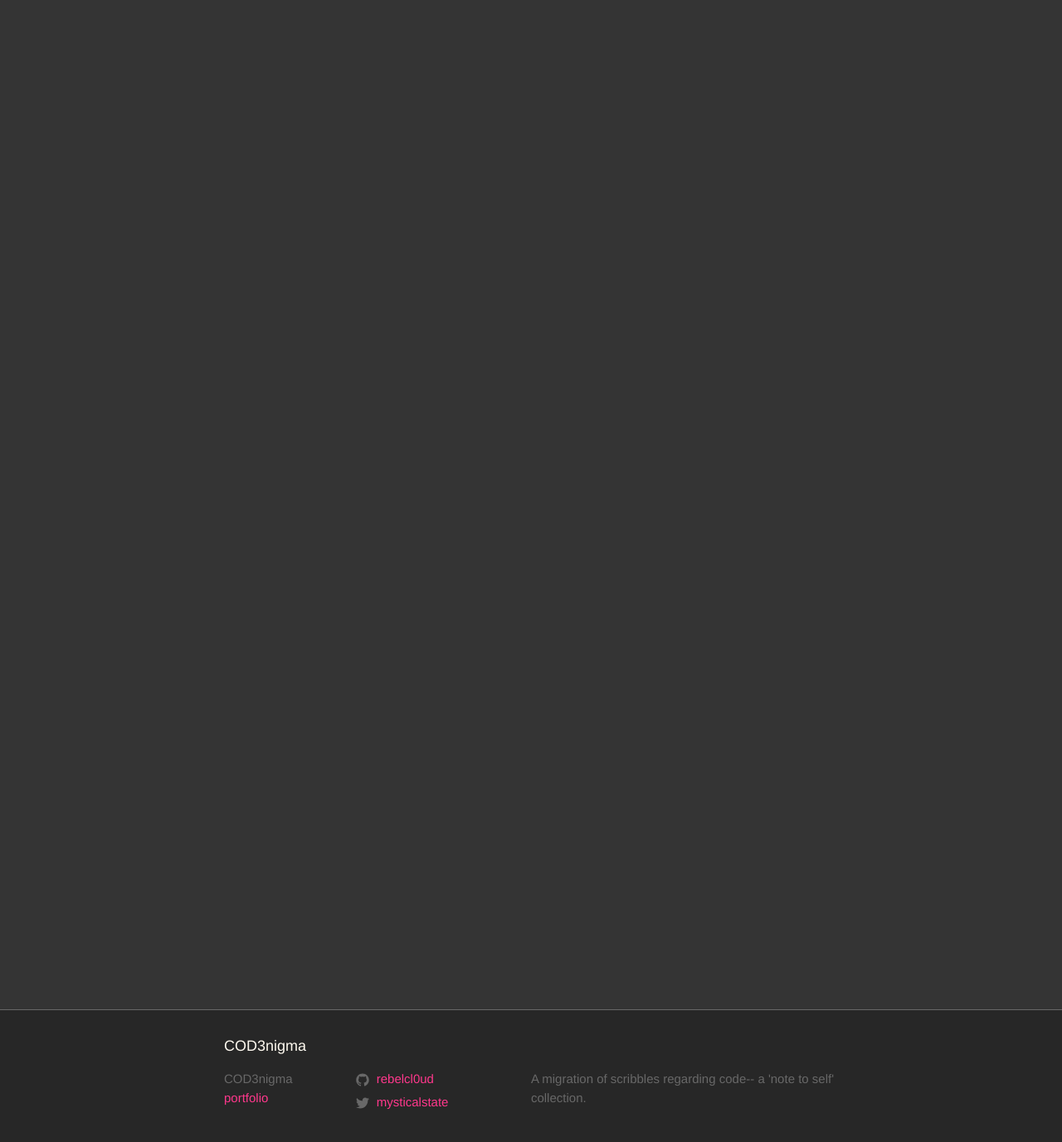
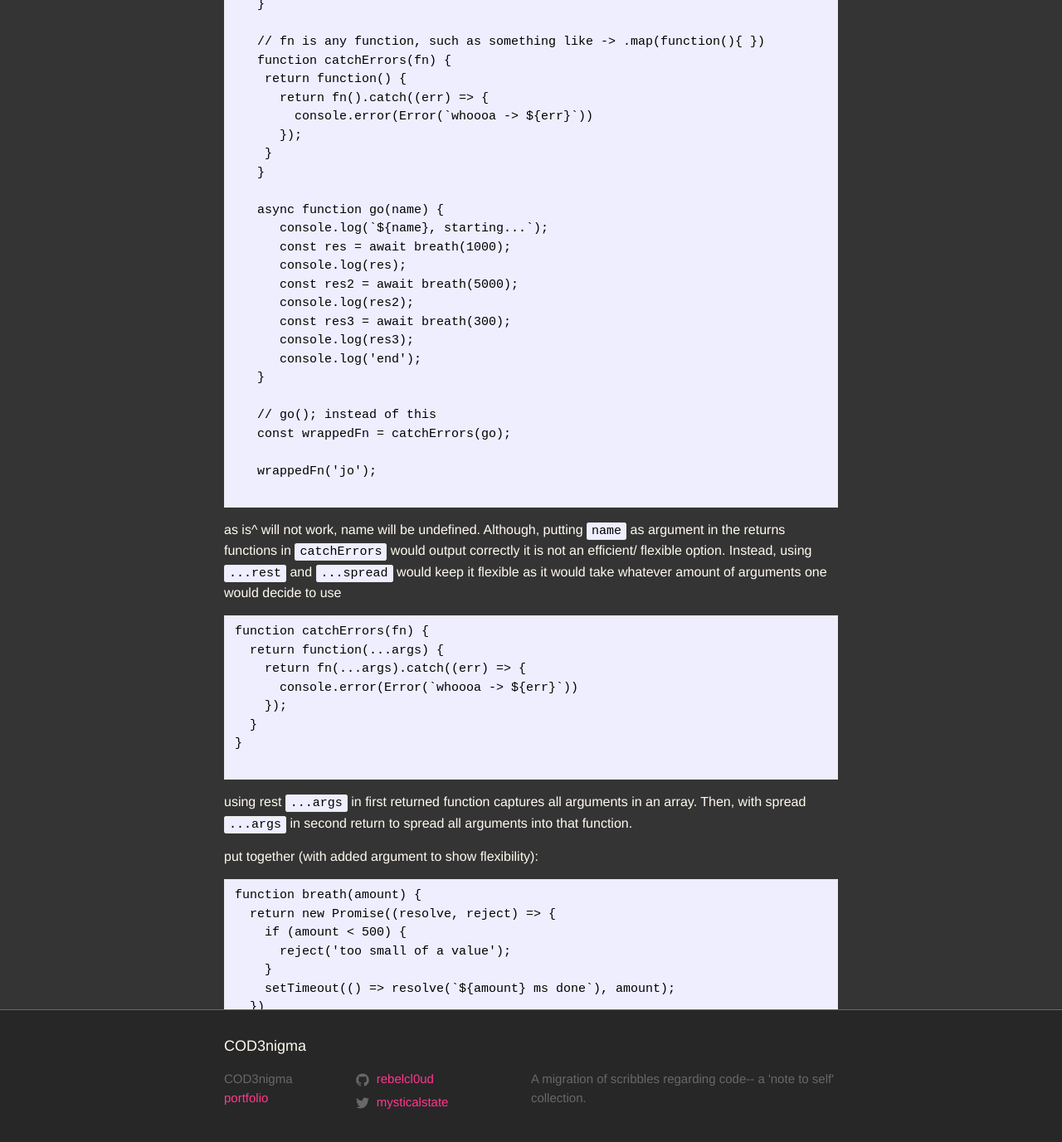
Before and after one commit to rebelcl0ud/blog, a Jekyll site: the page built from _posts/2018-05-16-[45]-es6-status-async-await-flow-control.markdown, in a window 1280 px wide and 1400 px high, scrolled down 3752 px. Shown: the top 1377 px of the window at 83% size. Built offline with Jekyll 4.4.1, drawn with Linux system fonts in a browser that asks for light colours; some of the changed text lies outside the part shown.

Commit message:
added error handling ex/notes

````diff
--- a/_posts/2018-05-16-[45]-es6-status-async-await-flow-control.markdown
+++ b/_posts/2018-05-16-[45]-es6-status-async-await-flow-control.markdown
@@ -19,15 +19,15 @@ function breath(amount) {
     }
     setTimeout(() => resolve(`${amount} ms done`), amount);
   })
- }
+}
 
- async function go() {
+async function go() {
   console.log('start...');
   await breath(1000);
   console.log('end')
- }
+}
 
- go();
+go();
 
 ```
 In console you will see output of 'start...' followed by 'end' after what seems to be a brief pause, which is the setTimeout of 1sec.
@@ -44,9 +44,9 @@ function breath(amount) {
     }
     setTimeout(() => resolve(`${amount} ms done`), amount);
   })
- }
+}
 
- async function go() {
+async function go() {
   console.log('start...');
   const res = await breath(1000);
   console.log(res);
@@ -55,9 +55,9 @@ function breath(amount) {
   const res3 = await breath(500);
   console.log(res3);
   console.log('end')
- }
+}
 
- go();
+go();
 
 ```
 capture value function returns^ displaying amount it took to be done, below is example console output of values resolved from promise function^
@@ -71,3 +71,175 @@ end
 
 ```
 if `await` was to be removed it would return a promise, but having `await` in front of the promise breath will return promise and put out a sort of notice to hold on for a few seconds to wait for (in this case) breath function to resolve or reject.
+
+### error handling
+
+```
+function breath(amount) {
+  return new Promise((resolve, reject) => {
+    if (amount < 500) {
+      reject('too small of a value');
+    }
+    setTimeout(() => resolve(`${amount} ms done`), amount);
+  })
+}
+
+async function go() {
+  try {
+    console.log('start...');
+    const res = await breath(1000);
+    console.log(res);
+    const res2 = await breath(5000);
+    console.log(res2);
+    const res3 = await breath(300);
+    console.log(res3);
+    console.log('end');
+  } catch(err) {
+    console.error(Error(`oh snap: ${err}`));
+  }
+}
+
+go();
+
+```
+^which will run as before, but w/ an amount to changed to < 500, we `catch` the error.
+
+high order function route: *what is a high order function?* a function that takes in a function as an argument and returns a new function
+```
+function breath(amount) {
+  return new Promise((resolve, reject) => {
+    if (amount < 500) {
+      reject('too small of a value');
+    }
+    setTimeout(() => resolve(`${amount} ms done`), amount);
+  })
+ }
+
+// fn is any function, such as something like -> .map(function(){ })
+function catchErrors(fn) {
+  return function() {
+    return fn().catch((err) => {
+      console.error(Error(`whoooa -> ${err}`))
+    });
+  }
+}
+
+async function go() {
+  console.log('start...');
+  const res = await breath(1000);
+  console.log(res);
+  const res2 = await breath(5000);
+  console.log(res2);
+  const res3 = await breath(300);
+  console.log(res3);
+  console.log('end');
+}
+
+// go(); instead of this
+const wrappedFn = catchErrors(go);
+
+wrappedFn();
+
+```
+a high order function would stream lines catching multiple errors by wrapping into another function that would act as a catch all
+
+breaking it down:
+a function `catchErrors` that returns another function that then returns a function that runs with a catch tacked on the end.
+
+running `wrappedFn();` is not running `go`, instead we've wrapped `go` in `catchErrors` that outputs brand new function `wrappedFn`
+
+*what about if `go` took an argument?*
+```
+function breath(amount) {
+    return new Promise((resolve, reject) => {
+      if (amount < 500) {
+        reject('too small of a value');
+      }
+      setTimeout(() => resolve(`${amount} ms done`), amount);
+    })
+   }
+
+   // fn is any function, such as something like -> .map(function(){ })
+   function catchErrors(fn) {
+    return function() {
+      return fn().catch((err) => {
+        console.error(Error(`whoooa -> ${err}`))
+      });
+    }
+   }
+
+   async function go(name) {
+      console.log(`${name}, starting...`);
+      const res = await breath(1000);
+      console.log(res);
+      const res2 = await breath(5000);
+      console.log(res2);
+      const res3 = await breath(300);
+      console.log(res3);
+      console.log('end');
+   }
+
+   // go(); instead of this
+   const wrappedFn = catchErrors(go);
+
+   wrappedFn('jo');
+
+```
+as is^ will not work, name will be undefined. Although, putting `name` as argument in the returns functions in `catchErrors` would output correctly it is not an efficient/ flexible option. Instead, using `...rest` and `...spread` would keep it flexible as it would take whatever amount of arguments one would decide to use
+
+```
+function catchErrors(fn) {
+  return function(...args) {
+    return fn(...args).catch((err) => {
+      console.error(Error(`whoooa -> ${err}`))
+    });
+  }
+}
+
+```
+using rest `...args` in first returned function captures all arguments in an array. Then, with spread `...args` in second return to spread all arguments into that function.
+
+put together (with added argument to show flexibility):
+```
+function breath(amount) {
+  return new Promise((resolve, reject) => {
+    if (amount < 500) {
+      reject('too small of a value');
+    }
+    setTimeout(() => resolve(`${amount} ms done`), amount);
+  })
+}
+
+// fn is any function, such as something like -> .map(function(){ })
+function catchErrors(fn) {
+  return function(...args) {
+    return fn(...args).catch((err) => {
+      console.error(Error(`whoooa -> ${err}`))
+    });
+  }
+}
+
+async function go(name1, name2, name3) {
+  console.log(`Hey, ${name1}, ${name2}, ${name3}! It's starting...`);
+  const res = await breath(1000);
+  console.log(res);
+  const res2 = await breath(5000);
+  console.log(res2);
+  const res3 = await breath(300);
+  console.log(res3);
+  console.log('end');
+}
+
+// go(); instead of this
+const wrappedFn = catchErrors(go);
+
+wrappedFn('jo', 'enigma', 'scrappy');
+
+```
+1 arg, 3 or whatever... doesn't matter. The rest and spread adjust to the number of arg without having to adjust the catchErrors function with those same number of args  and THAT... is pretty damn awesome :D
+
+Note: as snazzy as this was it shouldn't be something used ALL the time because there are cases where you would want to catch the errors inside your function to specifically handle it a certain way.
+
+ex: catching a form validation error would be handled differently than when encountering another type of error.
+
+above snippet/example is good for use case where you want to handle all errors in similar fashion w/o multiple try/catch errors.
````
